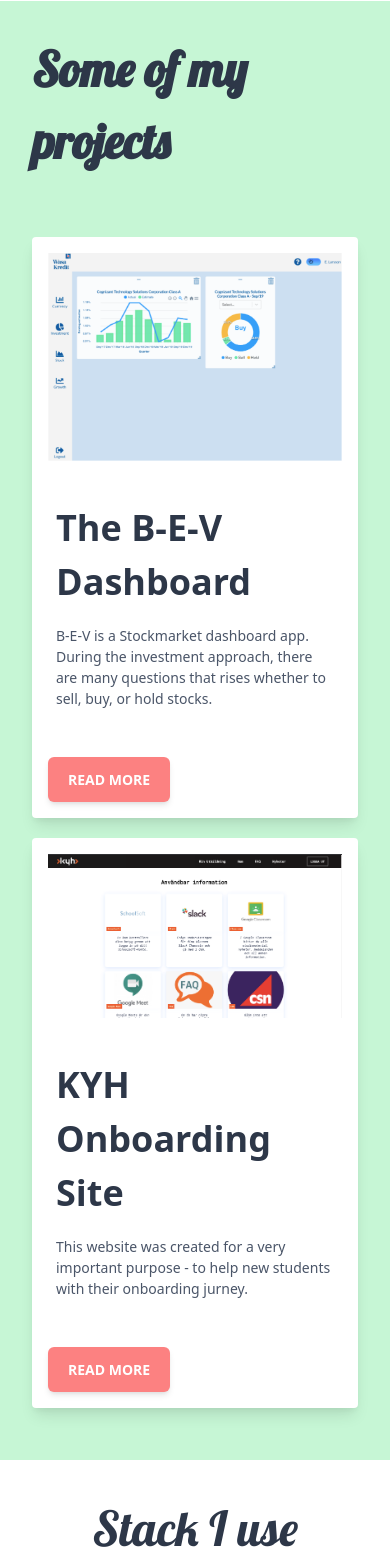
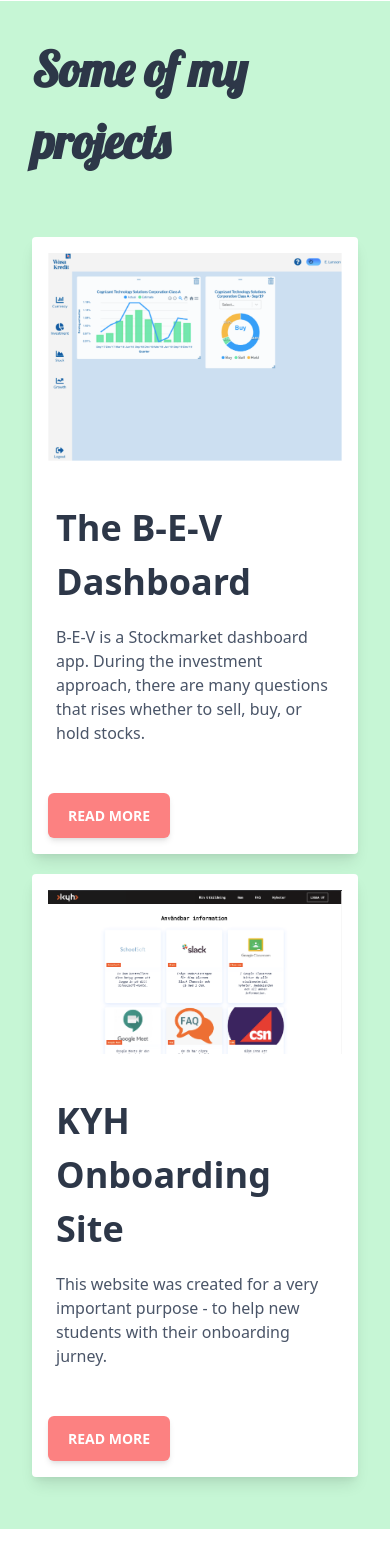
Before and after one commit to jbrorson/Exam-React-Portfolio, a React (Create React App) app: page / in a window 390 px wide. Shown: the part 843-2408 px from the top of the page. Built offline with nearby package versions, Linux system fonts and the light colour scheme.

Commit message:
Media Query for image

```diff
--- a/src/components/Projects.js
+++ b/src/components/Projects.js
@@ -21,31 +21,19 @@ function Projects() {
     <div className="flex flex-col min-h-screen h-max-height justify-center items-center bg-green-200 p-8" id="projects">
       <h1 className="text-5xl font-bold text-gray-800"
         style={{ fontFamily: 'lobster' }}>Some of my projects</h1>
-      <div className="mt-10 md:grid grid-cols-2 gap-8 ">
+      <div className="mt-10 md:grid grid-cols-2 gap-8">
         <div className="block md:inline-block w-full">
-          <div className="flex flex-col md:flex-row md:max-w-4xl max-w-sm sm:w-full mx-auto bg-white my-5 rounded-default sm:rounded-0 shadow-lg over-hidden">
+          <div className="flex flex-col md:flex-row md:max-w-4xl max-w-sm mx-auto bg-white my-5 rounded-default sm:rounded-0 shadow-lg overflow-hidden">
             <div className="p-4 md:w-full">
-              {/* <div className="flex flex-wrap justify-center">
-                {content.jobs.job.map((job, index) => {
-                  return (
-                    <span
-                      className={`${index % 2 === 0 ? ' animate-float' : ' animate-refloat'
-                        } w-40 h-40 bg-white shadow-2xl m-2 rounded-full flex items-center p-5 `}
-                    >
-                      <LazyLoadImage src={job.img} alt={job.alt} />
-                    </span>
-                  );
-                })}
-              </div> */}
               <img
-                className="object-cover"
+                className="object-cover w-full"
                 src="assets/bev.png"
                 alt="Work that I have done" />
             </div>
             <div className="p-4">
-              <div className="h-full flex flex-col justify-between">
+              <div className="flex flex-col justify-between">
                 <h1 className="m-2 text-gray-800 text-4xl font-bold md:text-2xl">The B-E-V Dashboard</h1>
-                <p className="m-2 text-gray-700 text-sm md:text-base">B-E-V is a Stockmarket dashboard app. During the investment approach, there are many questions that rises whether to sell, buy, or hold stocks.</p>
+                <p className="m-2 text-gray-700">B-E-V is a Stockmarket dashboard app. During the investment approach, there are many questions that rises whether to sell, buy, or hold stocks.</p>
                 <div>
                   <div>
                     <Modal />
@@ -80,7 +68,7 @@ function Projects() {
             <div className="p-4">
               <div className="h-full flex flex-col justify-between">
                 <h1 className="m-2 text-gray-800 text-4xl font-bold md:text-2xl">KYH Onboarding Site</h1>
-                <p className="m-2 text-gray-700 text-sm md:text-base">This website was created for a very important purpose - to help new students with their onboarding jurney.</p>
+                <p className="m-2 text-gray-700">This website was created for a very important purpose - to help new students with their onboarding jurney.</p>
                 <div>
                   <div>
                     <Modal />
```
